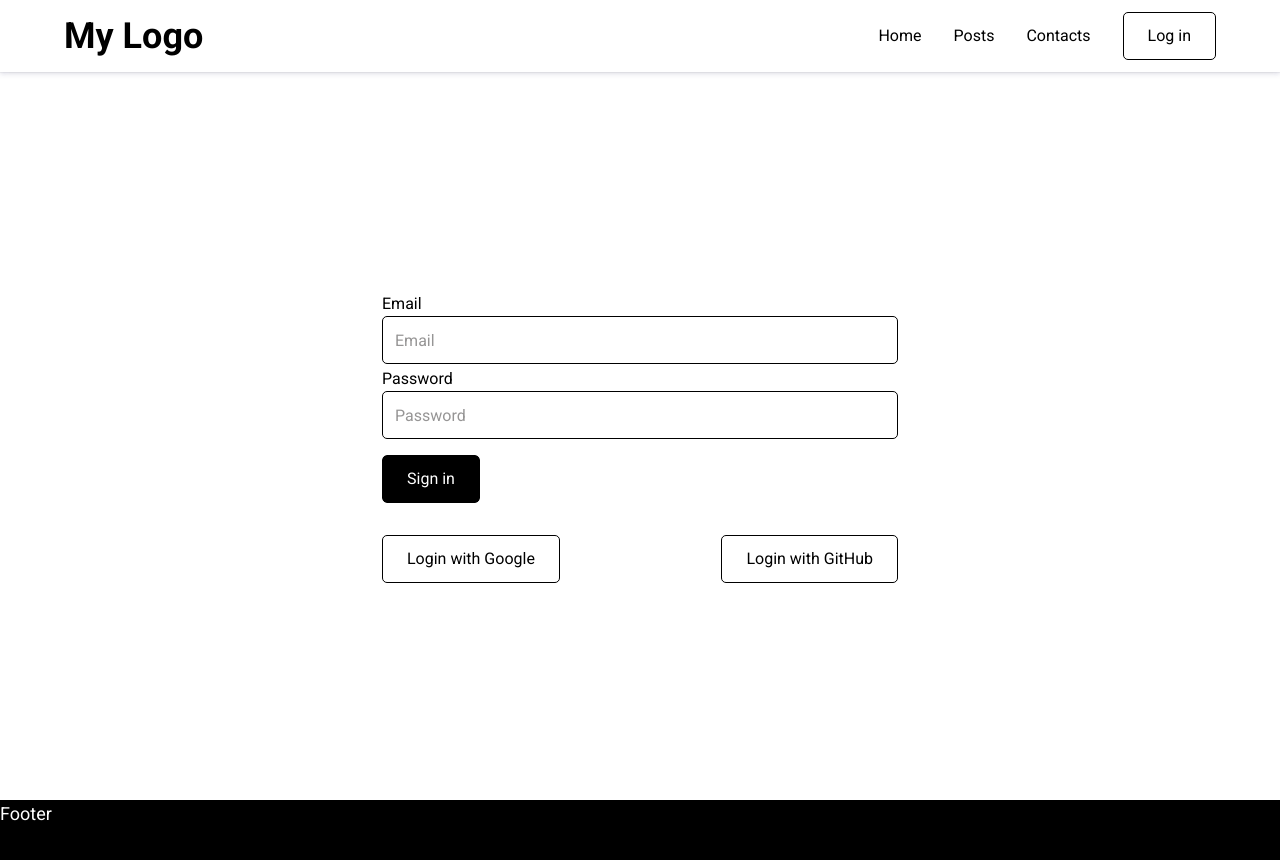
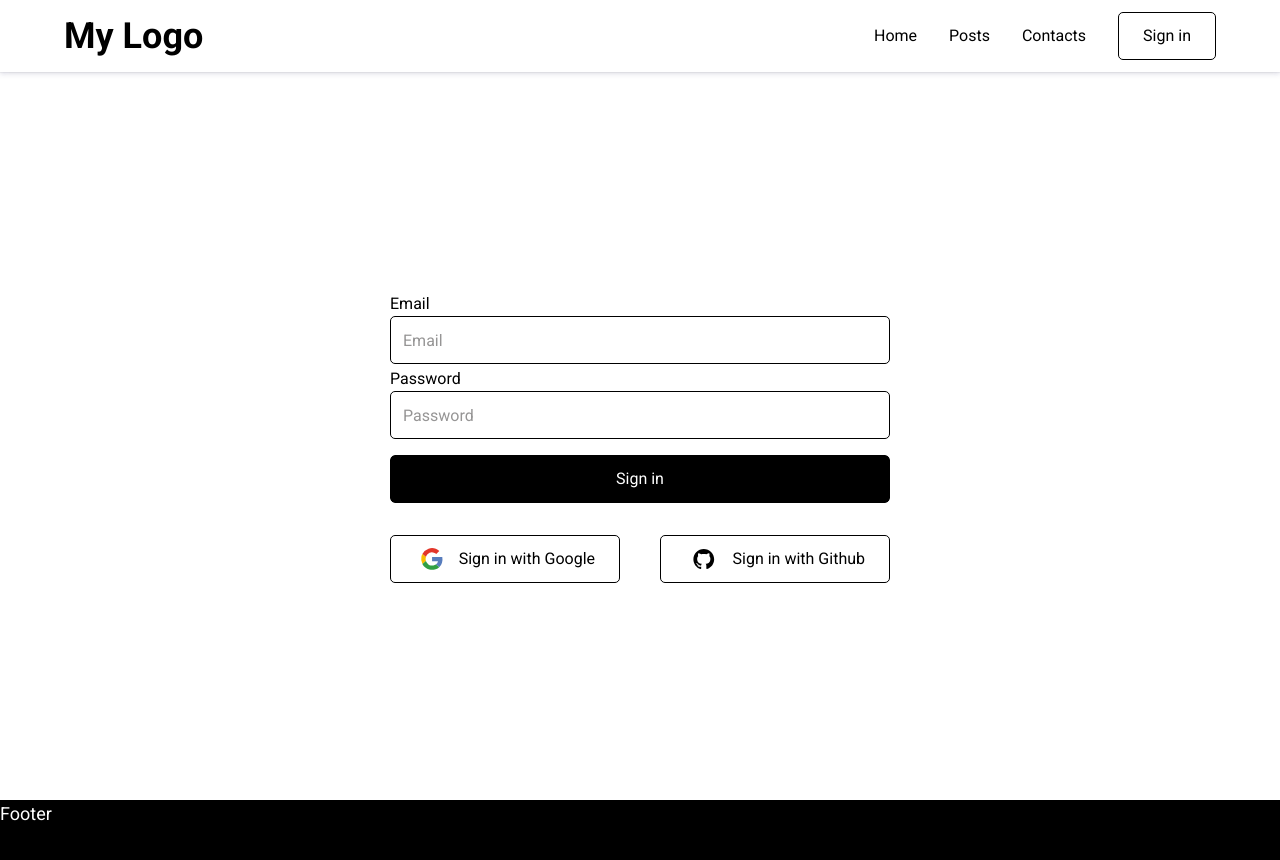
Before and after one commit to proffery/my-blog, a Next.js app: page /login in a window 1280 px wide. Shown: the top 860 px of the page. Built offline with nearby package versions, Linux system fonts and the light colour scheme; no server answers.

Commit message:
Login, Registration pages styles

```diff
--- a/src/app/login/login.module.scss
+++ b/src/app/login/login.module.scss
@@ -1,3 +1,5 @@
+@use '@/styles/breakpoints';
+
 .page {
   display: flex;
   align-items: center;
@@ -21,12 +23,26 @@
 
   width: 100%;
   min-width: 320px;
-  max-width: 516px;
+  max-width: 500px;
 }
 
 .buttonsWrapper {
   display: flex;
+  flex-wrap: wrap;
   gap: 32px;
   justify-content: space-between;
+
   width: 100%;
+
+  @media (width <= breakpoints.$mobile) {
+    gap: 16px;
+    justify-content: center;
+  }
 }
+
+.form {
+  display: flex;
+  align-items: center;
+  width: 46%;
+  min-width: fit-content;
+}
--- a/src/app/login/page.tsx
+++ b/src/app/login/page.tsx
@@ -1,14 +1,18 @@
 'use client'
 import { useSelector } from 'react-redux'
 
+import { GithubIcon } from '@/assets/icons/components/github-icon'
+import { GoogleIcon } from '@/assets/icons/components/google-icon'
+import { breakpoints } from '@/common/constants/breakpoints'
 import { routes } from '@/common/constants/routes'
 import withRedux from '@/common/hocs/with-redux'
+import { useWidth } from '@/common/hooks/use-width'
 import { LoginForm } from '@/components/forms/login-form/login-form'
 import { Page } from '@/components/layouts/page/page'
 import { Button } from '@/components/ui/button/button'
 import { signUpWithGithub, signUpWithGoogle } from '@/server/oauth'
 import { selectIsAuthenticated } from '@/services/app/app.selectors'
-import { useLoginEmailMutation, useMeQuery } from '@/services/auth/auth.service'
+import { useLoginEmailMutation } from '@/services/auth/auth.service'
 import clsx from 'clsx'
 import { redirect } from 'next/navigation'
 
@@ -17,12 +21,14 @@ function Login() {
   const classNames = {
     buttonsWrapper: clsx(s.buttonsWrapper),
     container: clsx(s.container),
+    form: clsx(s.form),
     formsWrapper: clsx(s.formsWrapper),
     page: clsx(s.page),
   }
 
   const [loginWithEmail] = useLoginEmailMutation()
   const isAuthenticated = useSelector(selectIsAuthenticated)
+  const width = useWidth()
 
   if (isAuthenticated) {
     redirect(routes.account)
@@ -33,14 +39,15 @@ function Login() {
       <div className={classNames.formsWrapper}>
         <LoginForm onSubmit={loginWithEmail} />
         <div className={classNames.buttonsWrapper}>
-          <form action={signUpWithGoogle}>
+          <form action={signUpWithGoogle} className={classNames.form}>
             <Button fullWidth type={'submit'}>
-              Login with Google
+              <GoogleIcon /> Sign in with Google
             </Button>
           </form>
-          <form action={signUpWithGithub}>
+          <form action={signUpWithGithub} className={classNames.form}>
             <Button fullWidth type={'submit'}>
-              Login with GitHub
+              <GithubIcon />
+              Sign in with Github
             </Button>
           </form>
         </div>
--- /dev/null
+++ b/src/assets/icons/components/github-icon.tsx
@@ -0,0 +1,26 @@
+export const GithubIcon = () => {
+  return (
+    <svg
+      fill={'currentColor'}
+      height={'100%'}
+      viewBox={'0 0 128 128'}
+      width={'100%'}
+      xmlns={'http://www.w3.org/2000/svg'}
+    >
+      <g>
+        <path
+          clipRule={'evenodd'}
+          d={
+            'M64 5.103c-33.347 0-60.388 27.035-60.388 60.388 0 26.682 17.303 49.317 41.297 57.303 3.017.56 4.125-1.31 4.125-2.905 0-1.44-.056-6.197-.082-11.243-16.8 3.653-20.345-7.125-20.345-7.125-2.747-6.98-6.705-8.836-6.705-8.836-5.48-3.748.413-3.67.413-3.67 6.063.425 9.257 6.223 9.257 6.223 5.386 9.23 14.127 6.562 17.573 5.02.542-3.903 2.107-6.568 3.834-8.076-13.413-1.525-27.514-6.704-27.514-29.843 0-6.593 2.36-11.98 6.223-16.21-.628-1.52-2.695-7.662.584-15.98 0 0 5.07-1.623 16.61 6.19C53.7 35 58.867 34.327 64 34.304c5.13.023 10.3.694 15.127 2.033 11.526-7.813 16.59-6.19 16.59-6.19 3.287 8.317 1.22 14.46.593 15.98 3.872 4.23 6.215 9.617 6.215 16.21 0 23.194-14.127 28.3-27.574 29.796 2.167 1.874 4.097 5.55 4.097 11.183 0 8.08-.07 14.583-.07 16.572 0 1.607 1.088 3.49 4.148 2.897 23.98-7.994 41.263-30.622 41.263-57.294C124.388 32.14 97.35 5.104 64 5.104z'
+          }
+          fillRule={'evenodd'}
+        />
+        <path
+          d={
+            'M26.484 91.806c-.133.3-.605.39-1.035.185-.44-.196-.685-.605-.543-.906.13-.31.603-.395 1.04-.188.44.197.69.61.537.91zm2.446 2.729c-.287.267-.85.143-1.232-.28-.396-.42-.47-.983-.177-1.254.298-.266.844-.14 1.24.28.394.426.472.984.17 1.255zM31.312 98.012c-.37.258-.976.017-1.35-.52-.37-.538-.37-1.183.01-1.44.373-.258.97-.025 1.35.507.368.545.368 1.19-.01 1.452zm3.261 3.361c-.33.365-1.036.267-1.552-.23-.527-.487-.674-1.18-.343-1.544.336-.366 1.045-.264 1.564.23.527.486.686 1.18.333 1.543zm4.5 1.951c-.147.473-.825.688-1.51.486-.683-.207-1.13-.76-.99-1.238.14-.477.823-.7 1.512-.485.683.206 1.13.756.988 1.237zm4.943.361c.017.498-.563.91-1.28.92-.723.017-1.308-.387-1.315-.877 0-.503.568-.91 1.29-.924.717-.013 1.306.387 1.306.88zm4.598-.782c.086.485-.413.984-1.126 1.117-.7.13-1.35-.172-1.44-.653-.086-.498.422-.997 1.122-1.126.714-.123 1.354.17 1.444.663zm0 0'
+          }
+        />
+      </g>
+    </svg>
+  )
+}
--- /dev/null
+++ b/src/assets/icons/components/google-icon.tsx
@@ -0,0 +1,42 @@
+export const GoogleIcon = () => {
+  return (
+    <svg
+      fill={'currentColor'}
+      height={'100%'}
+      viewBox={'0 0 128 128'}
+      width={'100%'}
+      xmlns={'http://www.w3.org/2000/svg'}
+    >
+      <path
+        d={
+          'M44.59 4.21a63.28 63.28 0 004.33 120.9 67.6 67.6 0 0032.36.35 57.13 57.13 0 0025.9-13.46 57.44 57.44 0 0016-26.26 74.33 74.33 0 001.61-33.58H65.27v24.69h34.47a29.72 29.72 0 01-12.66 19.52 36.16 36.16 0 01-13.93 5.5 41.29 41.29 0 01-15.1 0A37.16 37.16 0 0144 95.74a39.3 39.3 0 01-14.5-19.42 38.31 38.31 0 010-24.63 39.25 39.25 0 019.18-14.91A37.17 37.17 0 0176.13 27a34.28 34.28 0 0113.64 8q5.83-5.8 11.64-11.63c2-2.09 4.18-4.08 6.15-6.22A61.22 61.22 0 0087.2 4.59a64 64 0 00-42.61-.38z'
+        }
+        fill={'#fff'}
+      />
+      <path
+        d={
+          'M44.59 4.21a64 64 0 0142.61.37 61.22 61.22 0 0120.35 12.62c-2 2.14-4.11 4.14-6.15 6.22Q95.58 29.23 89.77 35a34.28 34.28 0 00-13.64-8 37.17 37.17 0 00-37.46 9.74 39.25 39.25 0 00-9.18 14.91L8.76 35.6A63.53 63.53 0 0144.59 4.21z'
+        }
+        fill={'#e33629'}
+      />
+      <path
+        d={
+          'M3.26 51.5a62.93 62.93 0 015.5-15.9l20.73 16.09a38.31 38.31 0 000 24.63q-10.36 8-20.73 16.08a63.33 63.33 0 01-5.5-40.9z'
+        }
+        fill={'#f8bd00'}
+      />
+      <path
+        d={
+          'M65.27 52.15h59.52a74.33 74.33 0 01-1.61 33.58 57.44 57.44 0 01-16 26.26c-6.69-5.22-13.41-10.4-20.1-15.62a29.72 29.72 0 0012.66-19.54H65.27c-.01-8.22 0-16.45 0-24.68z'
+        }
+        fill={'#587dbd'}
+      />
+      <path
+        d={
+          'M8.75 92.4q10.37-8 20.73-16.08A39.3 39.3 0 0044 95.74a37.16 37.16 0 0014.08 6.08 41.29 41.29 0 0015.1 0 36.16 36.16 0 0013.93-5.5c6.69 5.22 13.41 10.4 20.1 15.62a57.13 57.13 0 01-25.9 13.47 67.6 67.6 0 01-32.36-.35 63 63 0 01-23-11.59A63.73 63.73 0 018.75 92.4z'
+        }
+        fill={'#319f43'}
+      />
+    </svg>
+  )
+}
--- a/src/components/forms/login-form/login-form.module.scss
+++ b/src/components/forms/login-form/login-form.module.scss
@@ -5,5 +5,6 @@
 }
 
 .singUpButton {
+  align-self: center;
   margin-top: 16px;
 }
--- a/src/components/forms/login-form/login-form.tsx
+++ b/src/components/forms/login-form/login-form.tsx
@@ -34,12 +34,14 @@ export const LoginForm = ({ disabled, onSubmit }: Props) => {
   return (
     <form className={classNames.form} onSubmit={handleFormSubmit}>
       <Input
+        autoComplete={'email'}
         errorMessage={errors.email?.message}
         label={'Email'}
         placeholder={'Email'}
         {...register('email')}
       />
       <Input
+        autoComplete={'current-password webauthn'}
         errorMessage={errors.password?.message}
         label={'Password'}
         placeholder={'Password'}
@@ -49,6 +51,7 @@ export const LoginForm = ({ disabled, onSubmit }: Props) => {
       <Button
         className={classNames.singUpButton}
         disabled={disabled}
+        fullWidth
         type={'submit'}
         variant={'secondary'}
       >
--- a/src/components/forms/registration-form/registration-form.module.scss
+++ b/src/components/forms/registration-form/registration-form.module.scss
@@ -5,5 +5,6 @@
 }
 
 .singUpButton {
+  align-self: center;
   margin-top: 16px;
 }
--- a/src/components/forms/registration-form/registration-form.tsx
+++ b/src/components/forms/registration-form/registration-form.tsx
@@ -37,18 +37,21 @@ export const RegistrationForm = ({ disabled, onSubmit }: Props) => {
   return (
     <form className={classNames.form} onSubmit={handleFormSubmit}>
       <Input
+        autoComplete={'name'}
         errorMessage={errors.name?.message}
         label={'Name'}
         placeholder={'Name'}
         {...register('name')}
       />
       <Input
+        autoComplete={'email'}
         errorMessage={errors.email?.message}
         label={'Email'}
         placeholder={'Email'}
         {...register('email')}
       />
       <Input
+        autoComplete={'billing new-password'}
         errorMessage={errors.password?.message}
         label={'Password'}
         placeholder={'Password'}
@@ -58,10 +61,11 @@ export const RegistrationForm = ({ disabled, onSubmit }: Props) => {
       <Button
         className={classNames.singUpButton}
         disabled={disabled}
+        fullWidth
         type={'submit'}
         variant={'secondary'}
       >
-        Sign in
+        Sign up
       </Button>
     </form>
   )
--- a/src/components/layouts/header/header.tsx
+++ b/src/components/layouts/header/header.tsx
@@ -47,7 +47,7 @@ const Header = () => {
           )}
           {!isAuthenticated && (
             <Button as={Link} href={routes.login}>
-              Log in
+              Sign in
             </Button>
           )}
           {isAuthenticated && width > breakpoints.mobile && (
--- a/src/components/layouts/navbar/navbar-mobile/navbar-mobile.tsx
+++ b/src/components/layouts/navbar/navbar-mobile/navbar-mobile.tsx
@@ -19,7 +19,10 @@ export const NavbarMobile = ({ isAuthenticated, logout }: Props) => {
     burgerButton: clsx(s.burgerButton),
     burgerMenu: clsx(s.burgerMenu, isOpened && s.burgerMenuOpened),
     navbar: clsx(s.navbar, isOpened ? s.navbarOpened : s.navbarClosed),
-    navbarContainer: clsx(s.navbarContainer),
+    navbarContainer: clsx(
+      s.navbarContainer,
+      !isOpened ? s.navbarContainerClosed : s.navbarContainerOpened
+    ),
     navbarLeft: clsx(s.navbarLeft, isOpened ? s.navbarLeftOpened : s.navbarLeftClosed),
   }
 
--- a/src/components/ui/input/input.module.scss
+++ b/src/components/ui/input/input.module.scss
@@ -1,8 +1,10 @@
 @use '@/styles/breakpoints';
 
-$height-input: 48px;
+$height-input-desktop: 48px;
+$height-input-mobile: 40px;
 $height-textarea: 100px;
-$padding: 12px;
+$padding-desktop: 12px;
+$padding-mobile: 8px;
 $radius: 5px;
 
 .input {
@@ -12,8 +14,8 @@ $radius: 5px;
 
   box-sizing: border-box;
   width: 100%;
-  height: $height-input;
-  padding: $padding;
+  height: $height-input-desktop;
+  padding: $padding-desktop;
 
   font-family: inherit;
   font-size: var(--font-size-xs);
@@ -34,6 +36,11 @@ $radius: 5px;
   &:disabled {
     cursor: initial;
     opacity: 0.5;
+  }
+
+  @media (width <= breakpoints.$mobile) {
+    height: $height-input-mobile;
+    padding: $padding-mobile;
   }
 }
 
```
Also changed, not shown: src/components/layouts/navbar/navbar-mobile/navbar-mobile.module.scss (+16 -11 lines).
